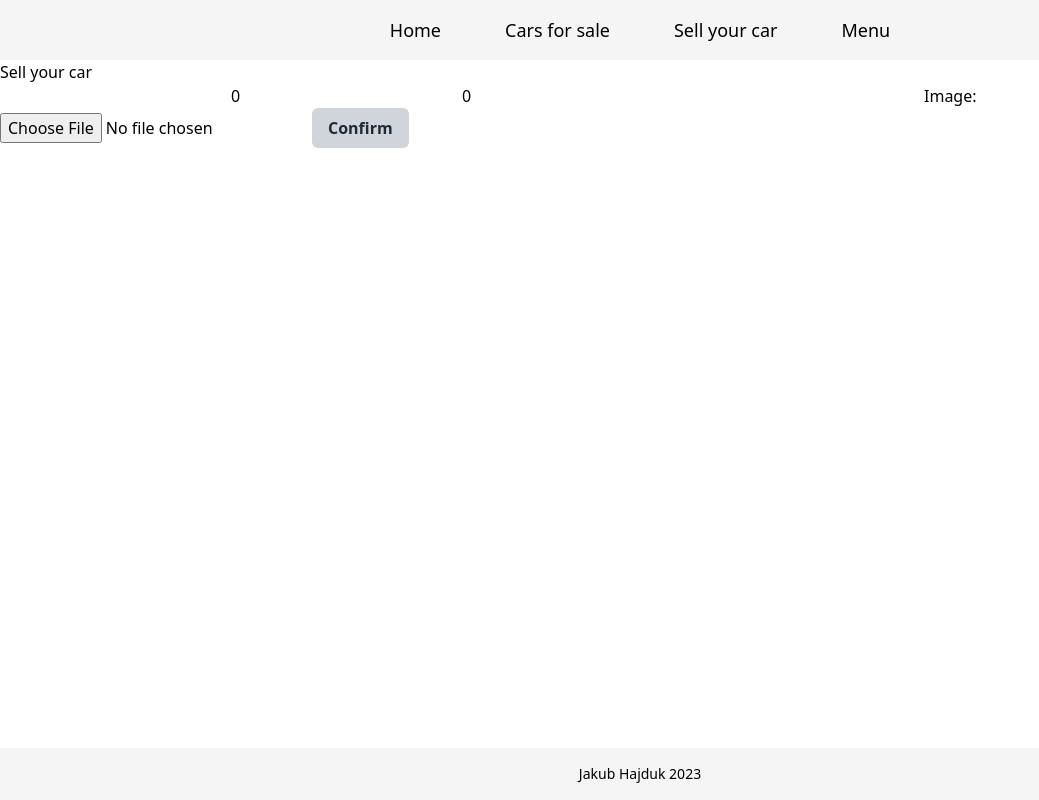
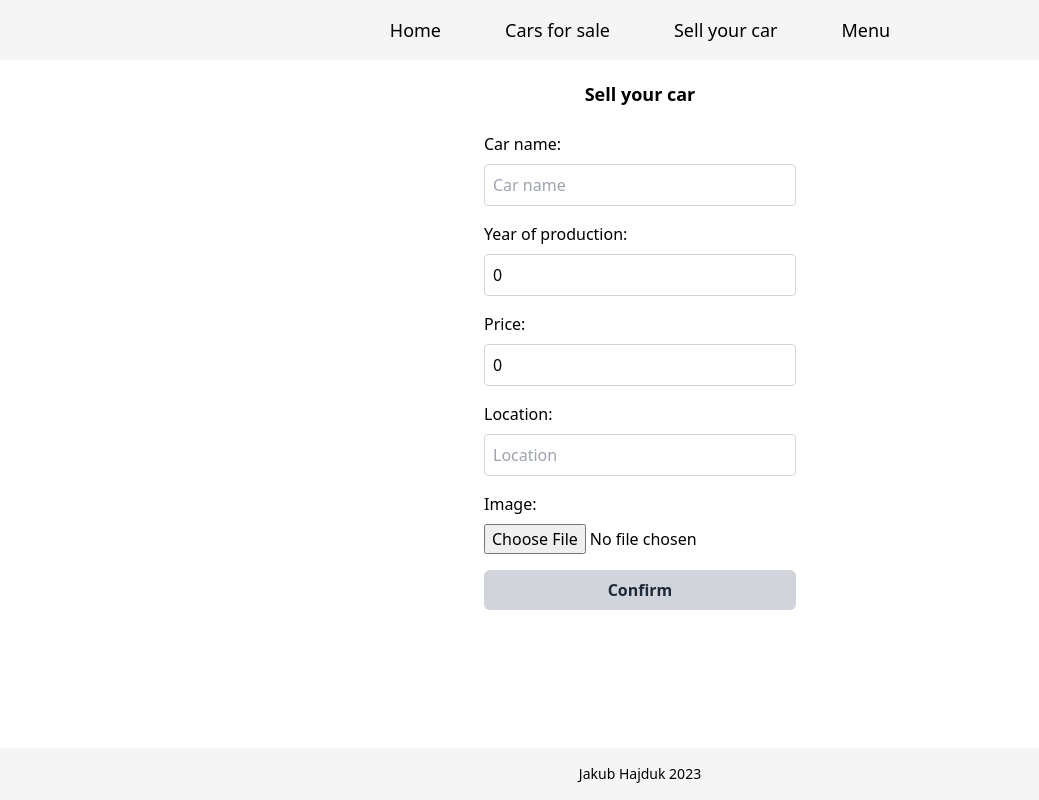
Before and after one commit to jakubhajduk53/cars-app, a React (Create React App) app: page /sell-your-car in a window 1280 px wide. Shown: the whole page, without its empty margins (0-1039 px from the left). Built offline with nearby package versions, Linux system fonts and the light colour scheme; no server answers; the database is empty.

Commit message:
feat: update SellYourCarPage

```diff
--- a/src/components/CarsListItem.js
+++ b/src/components/CarsListItem.js
@@ -2,11 +2,7 @@ import Button from "./Button";
 function CarsListItem(props) {
   return (
     <div className="flex items-center px-4 py-2">
-      <img
-        src={props.img}
-        alt={props.name}
-        className="w-16 h-16 mr-4 rounded-full"
-      />
+      <img src={props.img} alt={props.name} className="w-24 h-24 mr-4 " />
       <div>
         <p className="text-xl font-semibold">{props.name}</p>
         <p className="text-gray-600">Cost: ${props.price}</p>
--- a/src/pages/SellYourCarPage.js
+++ b/src/pages/SellYourCarPage.js
@@ -40,6 +40,14 @@ function SellYourCarPage() {
         image_url: car.image_url,
       },
     ]);
+
+    setCar({
+      name: "",
+      year_of_production: 0,
+      price: 0,
+      location: "",
+      image_url: "",
+    });
   }
 
   const handleChange = (event) => {
@@ -51,48 +59,76 @@ function SellYourCarPage() {
   };
 
   return (
+    <div className="flex justify-center items-center py-5">
       <div>
-      Sell your car
-      <form>
+        <h2 className="text-lg font-bold mb-4 text-center">Sell your car</h2>
+        <form className="flex flex-col px-4 py-2 w-full max-w-md">
+          <label htmlFor="name" className="mb-2">
+            Car name:
+          </label>
           <input
             type="text"
+            id="name"
             name="name"
             value={car.name}
             onChange={handleChange}
+            className="mb-4 p-2 border border-gray-300 rounded"
+            placeholder="Car name"
           />
+
+          <label htmlFor="year" className="mb-2">
+            Year of production:
+          </label>
           <input
             type="number"
+            id="year"
             name="year_of_production"
             value={car.year_of_production}
             onChange={handleChange}
+            className="mb-4 p-2 border border-gray-300 rounded"
+            placeholder="Year of production"
           />
+
+          <label htmlFor="price" className="mb-2">
+            Price:
+          </label>
           <input
             type="number"
+            id="price"
             name="price"
             value={car.price}
             onChange={handleChange}
+            className="mb-4 p-2 border border-gray-300 rounded"
+            placeholder="Price"
           />
+
+          <label htmlFor="location" className="mb-2">
+            Location:
+          </label>
           <input
             type="text"
+            id="location"
             name="location"
             value={car.location}
             onChange={handleChange}
+            className="mb-4 p-2 border border-gray-300 rounded"
+            placeholder="Location"
           />
+
+          <label htmlFor="image" className="mb-2">
             Image:
+          </label>
           <input
             type="file"
+            id="image"
             accept="image/png, image/jpeg, image/jpg"
-          onChange={(event) => {
-            uploadImage(event);
-          }}
+            onChange={uploadImage}
+            className="mb-4"
           />
-        <Button
-          onClick={(event) => {
-            handleClick(event);
-          }}
-          value="Confirm"
-        />
+
+          <Button onClick={handleClick} value="Confirm" className="w-full" />
         </form>
+      </div>
     </div>
   );
 }
```
Lines whose indentation alone changed are shown as unchanged.
